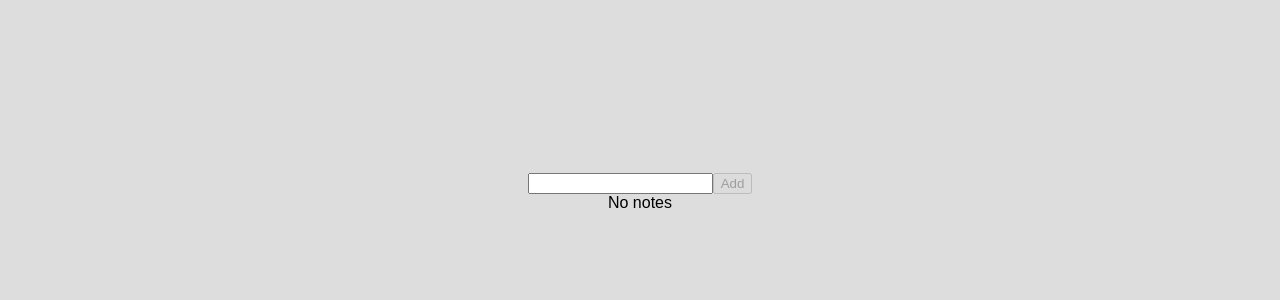
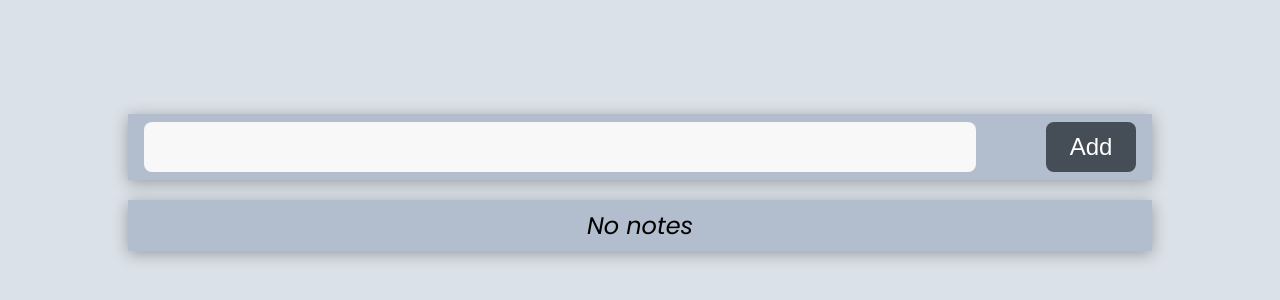
Before and after one commit to adriana75/notesEnsolvers, a React (Create React App) app in the folder frontEnd/notes/: page / in a window 1280 px wide. Shown: the part 208-508 px from the top of the page. Built offline with nearby package versions, Linux system fonts and the light colour scheme.

Commit message:
"Aplicando estilos"

```diff
--- a/frontEnd/notes/public/index.html
+++ b/frontEnd/notes/public/index.html
@@ -10,6 +10,10 @@
       content="Web site created using create-react-app"
     />
     <link rel="apple-touch-icon" href="%PUBLIC_URL%/logo192.png" />
+    <link rel="preconnect" href="https://fonts.googleapis.com">
+    <link rel="preconnect" href="https://fonts.gstatic.com" crossorigin>
+    <link rel="stylesheet" href="https://cdnjs.cloudflare.com/ajax/libs/font-awesome/6.2.1/css/all.min.css" integrity="sha512-MV7K8+y+gLIBoVD59lQIYicR65iaqukzvf/nwasF0nqhPay5w/9lJmVM2hMDcnK1OnMGCdVK+iQrJ7lzPJQd1w==" crossorigin="anonymous" referrerpolicy="no-referrer" />
+    <link href="https://fonts.googleapis.com/css2?family=Poppins:ital@1&display=swap" rel="stylesheet">
     <!--
       manifest.json provides metadata used when your web app is installed on a
       user's mobile device or desktop. See https://developers.google.com/web/fundamentals/web-app-manifest/
--- a/frontEnd/notes/src/App.scss
+++ b/frontEnd/notes/src/App.scss
@@ -1,5 +1,28 @@
+* {
+  margin: 0;
+  padding: 0;
+  box-sizing: border-box;
+  list-style: none;
+}
+
+:root {
+  --color-primary: #191D2B;
+  --color-secondary: #27AE60;
+  --color-white: #FFFFFF;
+  --color-black: #000;
+  --color-grey0: #F8F8F8;
+  --color-grey-1: #DBE1E8;
+  --color-grey-2: #B2BECD;
+  --color-grey-3: #6C7983;
+  --color-grey-4: #454E56;
+  --color-grey-5: #2A2E35;
+  --color-grey-6: #12181B;
+  --br-sm-2: 14px;
+  --box-shadow-1: 0 3px 15px rgba(0, 0, 0, .3);
+}
+
 html {
-  background-color: #ddd;
+  background-color: var(--color-grey-1);
   display: flex;
   height: 100vh;
 }
@@ -10,6 +33,103 @@ body {
 }
 
 .App {
-  font-family: sans-serif;
+  font-family: 'Poppins', sans-serif;
   text-align: center;
 }
+
+.notes {
+  background-color: var(--color-grey-2);
+  font-size: 1.5rem;
+  margin: auto;
+  margin-bottom: 20px;
+  max-width: 80vw;
+  padding: 8px 16px;
+  box-shadow: var(--box-shadow-1);
+}
+
+.btn {
+  border: none;
+  border-radius: 8px;
+  cursor: pointer;
+  font-size: 1.5rem;
+  padding: 8px;
+  outline: none;
+
+  :disabled {
+    opacity: 0.3;
+  }
+}
+
+.color1 {
+  background-color: var(--color-grey-4);
+  color: var(--color-white);
+  width: 90px;
+
+  &:hover {
+    background-color: var(--color-grey-5);
+  }
+  &:active {
+    background-color: var(--color-grey-6);
+  }
+}
+
+.color2 {
+  background-color: var(--color-grey-1);
+  color: var(--color-white);
+  margin-top: 10px;
+
+  &:hover {
+    background-color: var(--color-grey-2);
+  }
+  &:active {
+    background-color: var(--color-grey-3);
+  }
+}
+
+.input {
+  display: flex;
+  justify-content: space-between;
+}
+
+.input > .inputText{
+  background-color: var(--color-grey0);
+  border: none;
+  border-radius: 8px;
+  font-size: 1.5rem;
+  height: 50px;
+  outline: none;
+  padding: 0 10px;
+  width: 65vw;
+}
+
+.list {
+  border-bottom: solid 1px var(--color-grey0);
+  cursor: pointer;
+  display: block;
+  margin: 0 auto;
+  padding: 1em 1em 1em 16%;
+  position: relative;
+  width: 65vw;
+
+  &:last-child {
+    border-bottom: none;
+  }
+}
+
+.listState {
+  left: 0;
+  opacity: 0;
+  position: absolute;
+  top: 0;
+
+  &:checked {
+    ~.listText {
+      color: var(--color-grey-1);
+    }
+  }
+}
+
+.listText {
+  color: var(--color-primary);
+  text-align: justify;
+}
```
